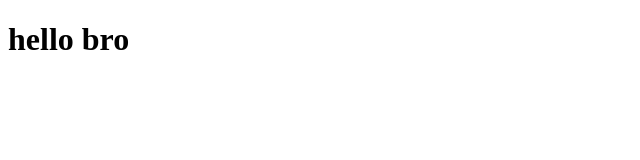
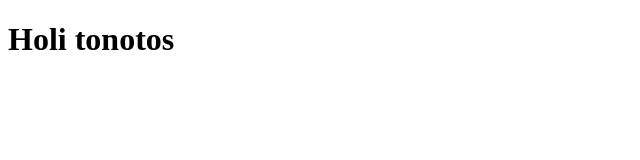
Before and after one commit to Elizabethsuarez19/webpage, a plain HTML site: page pag 2.html in a window 1280 px wide. Shown: the whole page, without its empty margins (0-640 px from the left). Drawn offline with Linux system fonts and the light colour scheme.

Commit message:
Update pag 2.html

```diff
--- a/pag 2.html
+++ b/pag 2.html
@@ -2,10 +2,10 @@
 <html lang="es">
 <head>
     <meta charset="UTF-8">
-    <title>hello bro</title>
+    <title>Holi tonotos</title>
 </head>
 <body>
-    <h1>hello bro</h1>
+    <h1>Holi tonotos</h1>
 </body>
 </html>
 <img src="https://ejemplo.com/<img src="https://ejemplo.com/imagen.jpg" alt="Imagen desde la web" alt="Imagen desde la web
```
